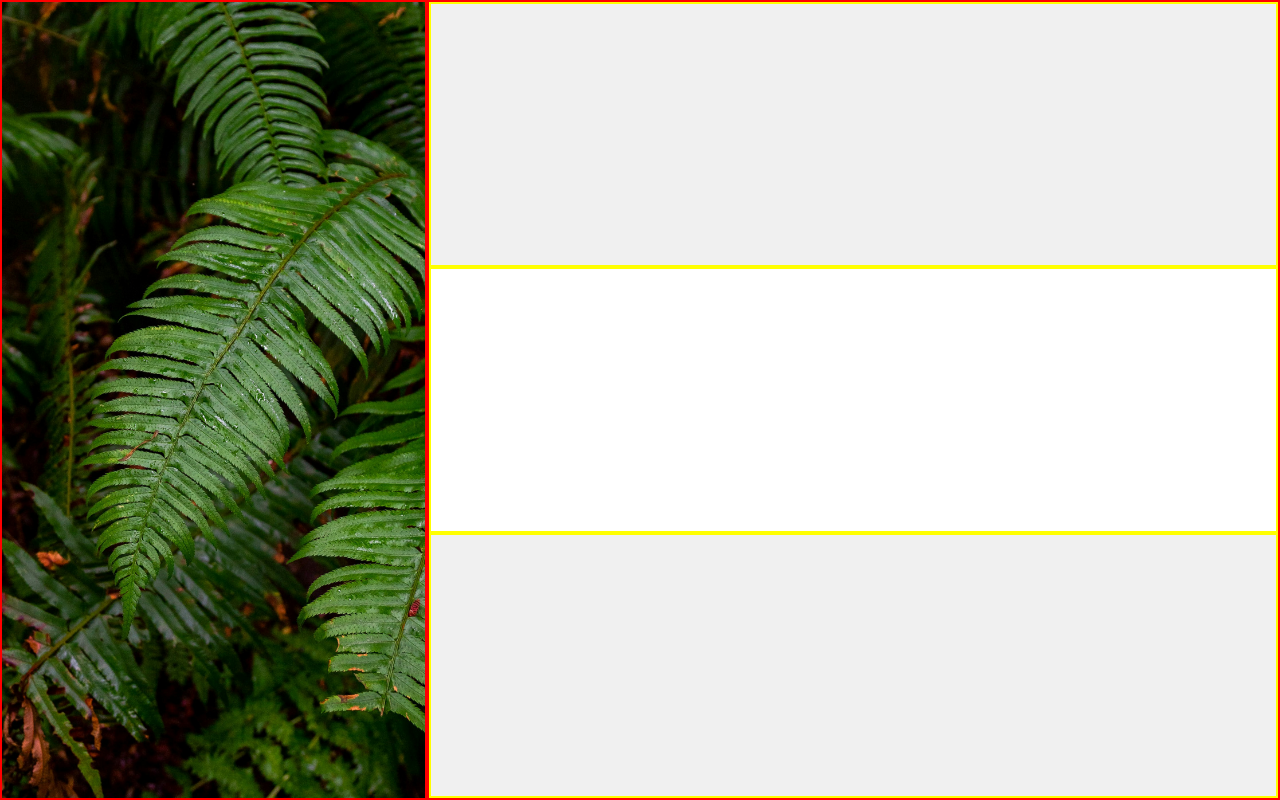
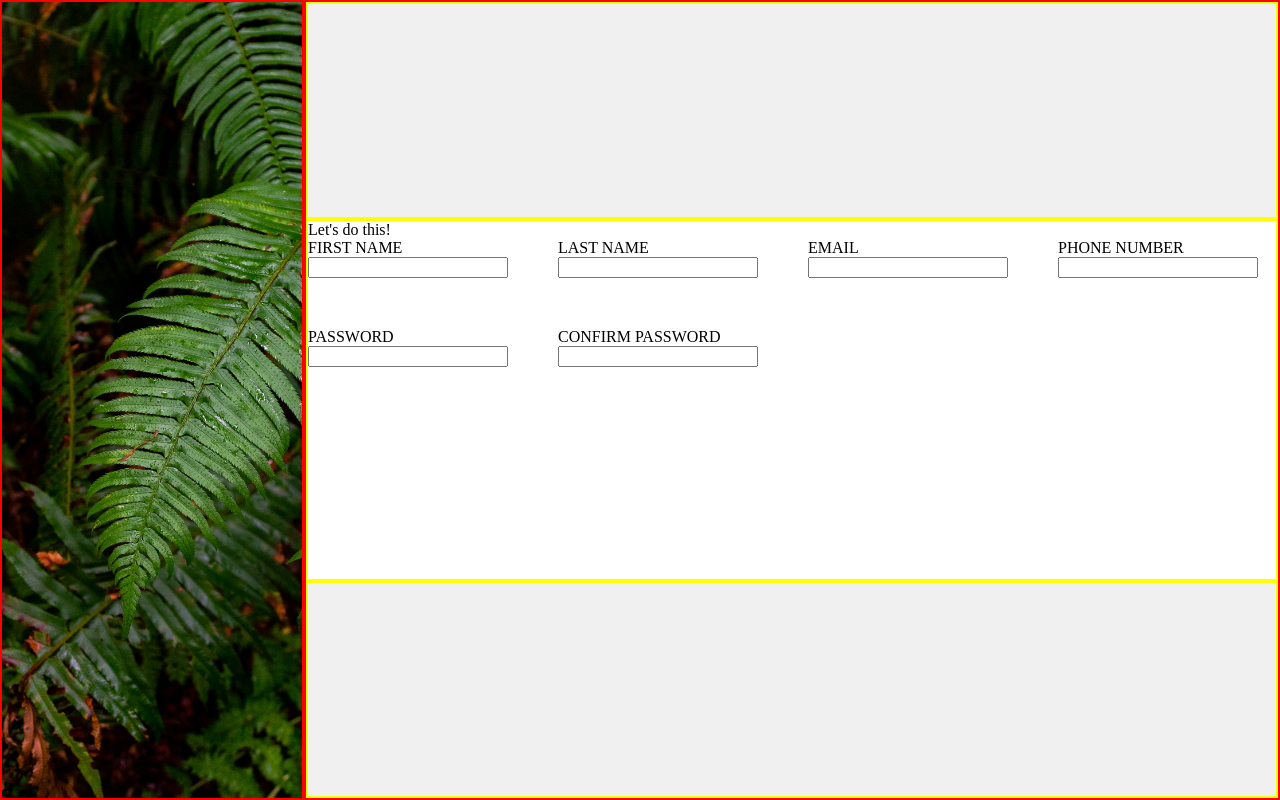
Before and after one commit to wildrobotgoose/odin-sign-up-form, a plain HTML site: page index.html in a window 1280 px wide. Drawn offline with Linux system fonts and the light colour scheme.

Commit message:
Create form inputs

```diff
--- a/index.html
+++ b/index.html
@@ -11,6 +11,34 @@
         <div class="main-top">
         </div>
         <div class="main-middle">
+            Let's do this!
+
+            <form action="#" method="post">
+                <div>
+                    <label for="first-name">FIRST NAME</label>
+                    <input type="text" id="first-name" name="first-name">
+                </div>
+                <div>
+                    <label for="last-name">LAST NAME</label>
+                    <input type="text" id="last-name" name="last-name">
+                </div>
+                <div>
+                    <label for="email">EMAIL</label>
+                    <input type="email" id="email" name="email">
+                </div>
+                <div>
+                    <label for="phone-number">PHONE NUMBER</label>
+                    <input type="text" id="phone-number" name="phone-number">
+                </div>
+                <div>
+                    <label for="password">PASSWORD</label>
+                    <input type="password" id="password" name="password">
+                </div>
+                <div>
+                    <label for="confirm-password">CONFIRM PASSWORD</label>
+                    <input type="password" id="confirm-password" name="confirm-password">
+                </div>
+            </form>
         </div>
         <div class="main-bottom">
         </div>
--- a/style.css
+++ b/style.css
@@ -9,12 +9,13 @@ body {
     align-items: stretch;
 }
 
-body div {
+body > div {
     border: solid red 2px;
 }
 
 div.sidebar {
     flex-grow: 1;
+    min-width: 300px;
 }
 
 div.main {
@@ -23,7 +24,7 @@ div.main {
     flex-direction: column;
 }
 
-div.main div {
+div.main > div {
     border: solid yellow 2px;
     flex-grow: 1;
 }
@@ -39,3 +40,15 @@ div.main-middle{
 div.main-bottom {
     background-color: #F0F0F0;
 }
+
+form {
+    display: flex;
+    flex-wrap: wrap;
+    gap: 50px;
+}
+
+form > div {
+    width: 200px;
+    display: flex;
+    flex-direction: column;
+}
```
